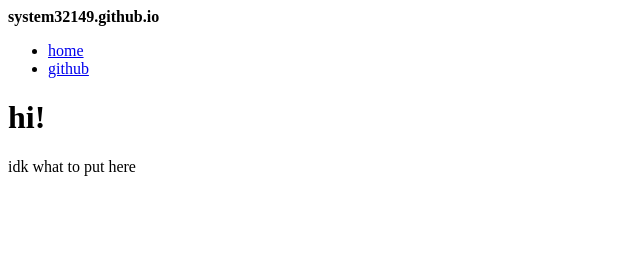
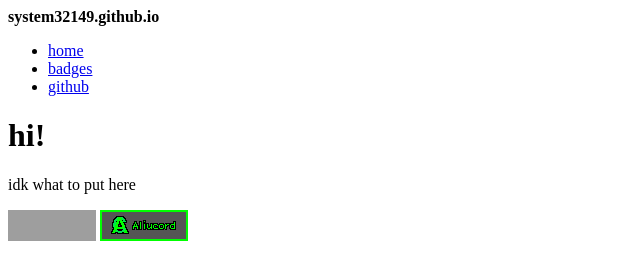
Before and after one commit to system32149/system32149.github.io, a plain HTML site: page index.html in a window 1280 px wide. Shown: the whole page, without its empty margins (0-640 px from the left). Drawn offline with Linux system fonts and the light colour scheme; grey boxes are pictures that could not be loaded.

Commit message:
Add badges on the homepage
Badges: CC0, Aliucord

```diff
--- a/index.html
+++ b/index.html
@@ -9,6 +9,7 @@
       <b>system32149.github.io</b>
       <ul>
         <li><a href="index.html">home</a></li>
+        <li><a href="badges/index.html">badges</a></li>
         <li><a href="https://github.com/system32149">github</a></li>
       </ul>
     </nav>
@@ -18,5 +19,10 @@
     <main>
       <p>idk what to put here</p>
     </main>
+    <footer>
+      <!-- Badges -->
+      <a href="https://creativecommons.org/public-domain/cc0/" alt="CC0"><img src="http://mirrors.creativecommons.org/presskit/buttons/88x31/png/cc-zero.png" alt="CC0" height="31" width="88" /></a>
+      <a href="https://aliucord.com"><img src="badges/aliucord.png" alt="Aliucord Badge" /></a>
+    </footer>
   </body>
 </html>
```
